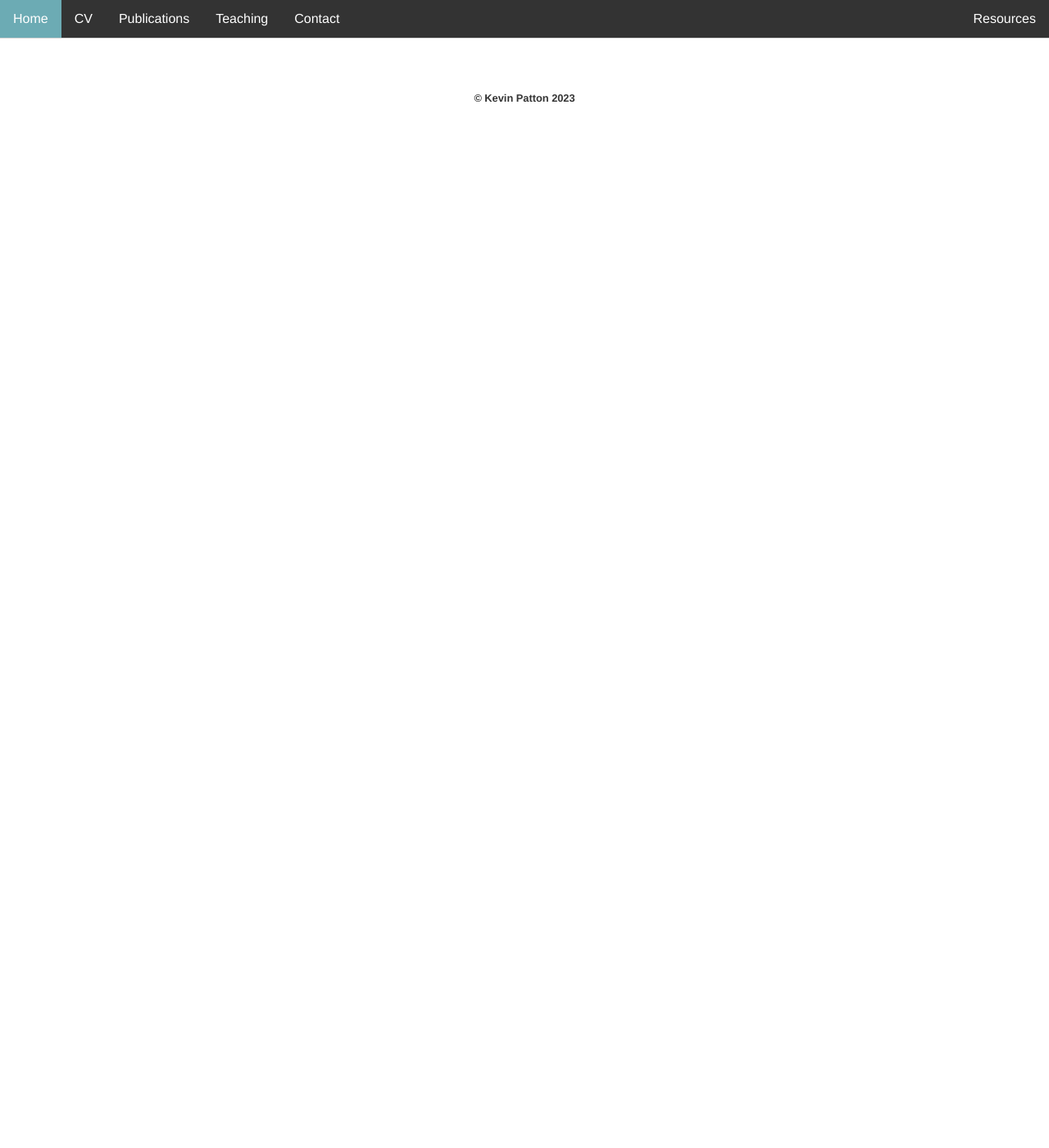
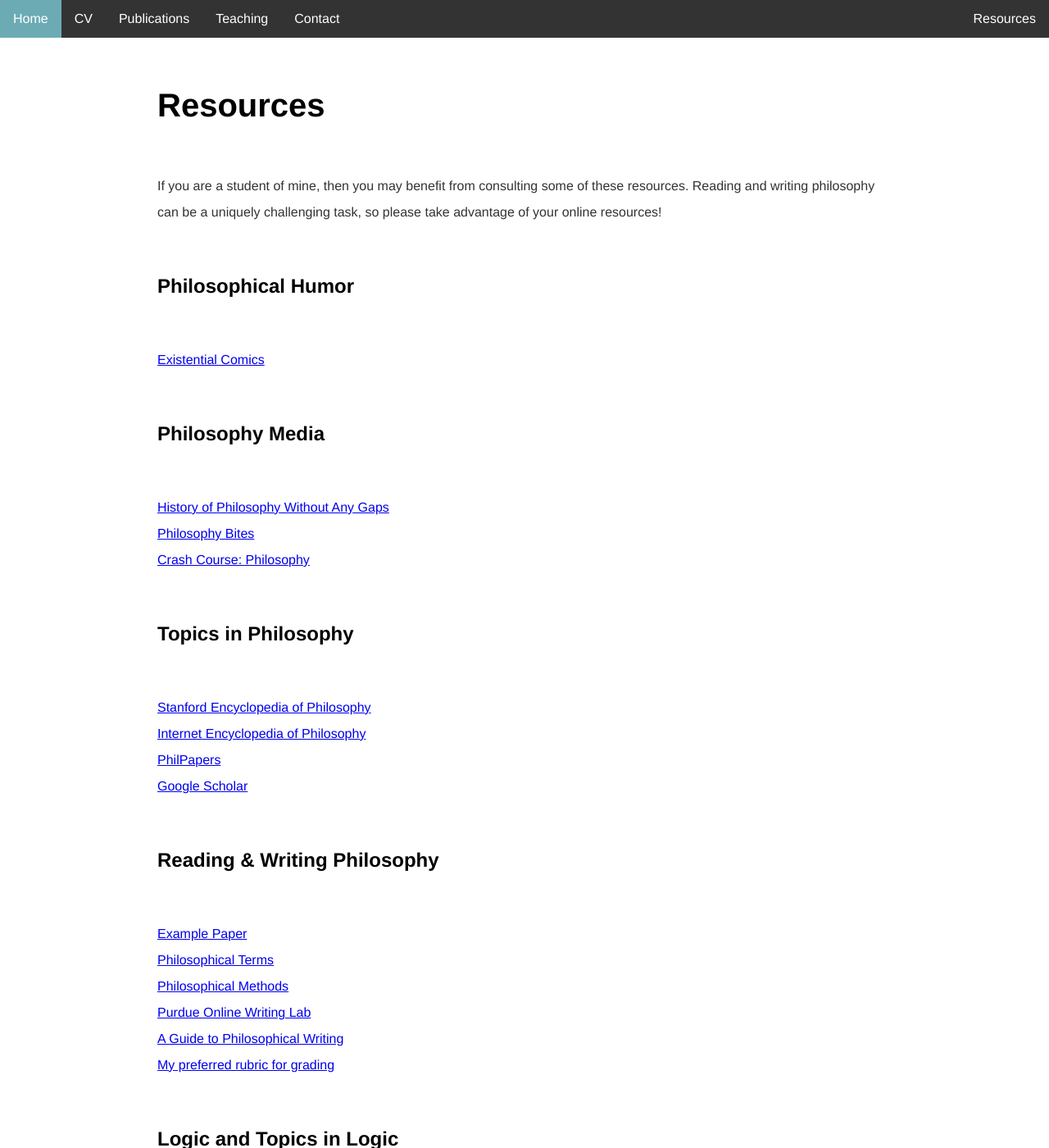
Before and after one commit to kevinjpatton/kevinjpatton.github.io, a Jekyll site: the page built from teaching/phil_3050/resources/index.html, in a window 1280 px wide and 1400 px high. Shown: the whole window at 82% size. Built offline with Jekyll 4.4.1, drawn with Linux system fonts in a browser that asks for light colours; Markdown is read by kramdown in place of the engine named in the settings; some of the changed text lies outside the part shown.

Commit message:
Update index.html

```diff
--- a/teaching/phil_3050/resources/index.html
+++ b/teaching/phil_3050/resources/index.html
@@ -2,3 +2,16 @@
 layout: default
 title: PHIL3050 - Resources
 ---
+<h1>Resources</h1>
+<p>If you are a student of mine, then you may benefit from consulting some of these resources.  Reading and writing philosophy can be a uniquely challenging task, so please take advantage of your online resources!</p>
+<h2>Philosophical Humor</h2>
+<p><a href="http://existentialcomics.com/" target="_blank">Existential Comics</a></p>
+<h2>Philosophy Media</h2>
+<p><a href="https://www.historyofphilosophy.net/" target="_blank">History of Philosophy Without Any Gaps</a><br><a href="https://philosophybites.com/" target=_blank">Philosophy Bites</a><br>
+<a href="https://www.youtube.com/watch?v=BNYJQaZUDrI&list=PL8dPuuaLjXtNgK6MZucdYldNkMybYIHKR" target="_blank">Crash Course: Philosophy</a></p>
+<h2>Topics in Philosophy</h2>
+<p><a href="http://plato.stanford.edu/" target="_blank">Stanford Encyclopedia of Philosophy</a><br><a href="http://www.iep.utm.edu/" target="_blank">Internet Encyclopedia of Philosophy</a><br><a href="http://philpapers.org/" target="_blank">PhilPapers</a><br><a href="https://scholar.google.com" target="_blank">Google Scholar</a></p>
+<h2>Reading & Writing Philosophy</h2>
+<p><a href="https://prezi.com/z4h1_fwilbxj/a-sample-philosophy-paper/" target="_blank">Example Paper</a><br><a href="https://en.wikipedia.org/wiki/Glossary_of_philosophy" target="_blank">Philosophical Terms</a><br><a href="https://en.wikipedia.org/wiki/Philosophical_methodology" target="_blank">Philosophical Methods</a><br><a href="http://owl.english.purdue.edu/owl/" target="_blank">Purdue Online Writing Lab</a><br><a href="http://writingproject.fas.harvard.edu/files/hwp/files/philosophical_writing.pdf" target="_blank">A Guide to Philosophical Writing</a><br><a href="/teaching/phil1020/Phil_Paper_Rubric.pdf" target="_blank">My preferred rubric for grading</a></p>
+<h2>Logic and Topics in Logic</h2>
+<p><a href="https://carnap.io/" target="_blank">Carnap: A Free Online Proof Program</a><br><a href="http://philosophy.hku.hk/think/" target="_blank">Introductions to Various Logics</a><br><a href="https://www.khanacademy.org/test-prep/lsat/lsat-lessons/logical-reasoning/a/logical-reasoning--article--getting-started/" target="_blank">Logical Reasoning</a></p>
```
